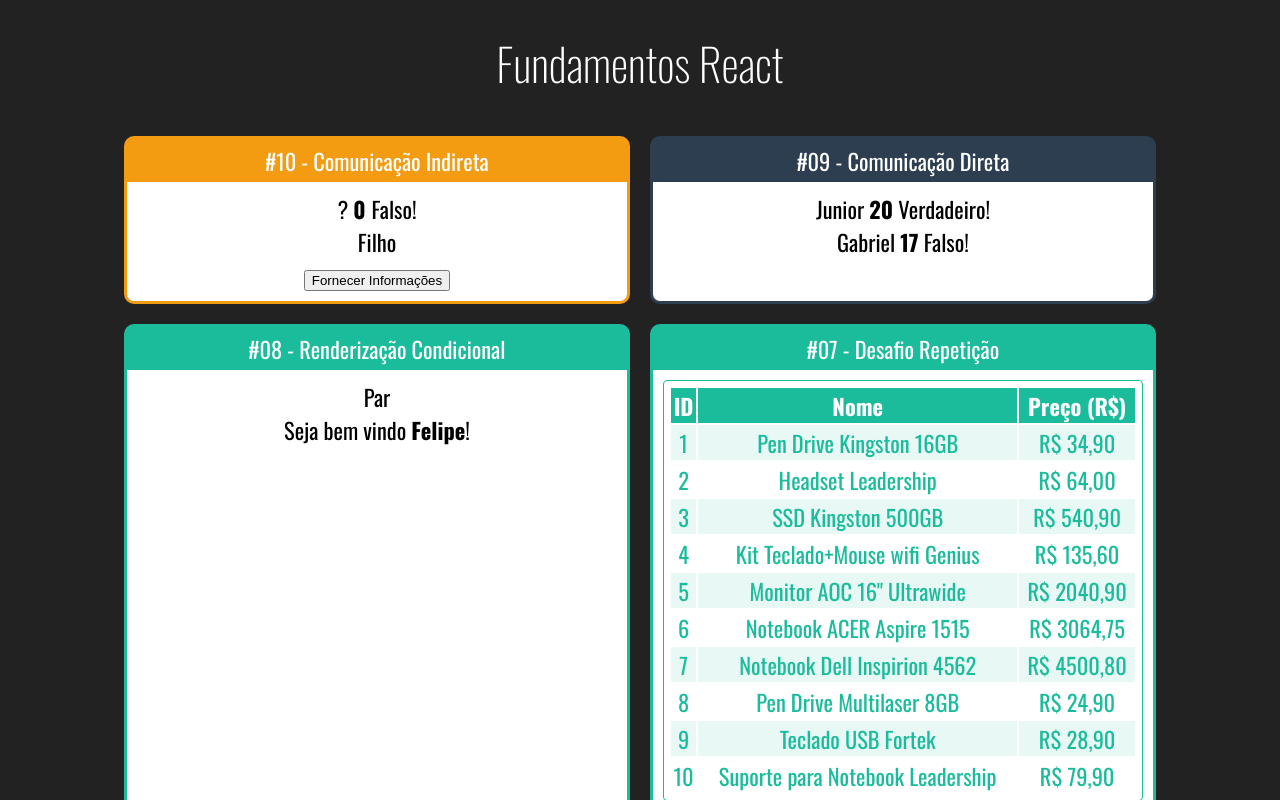
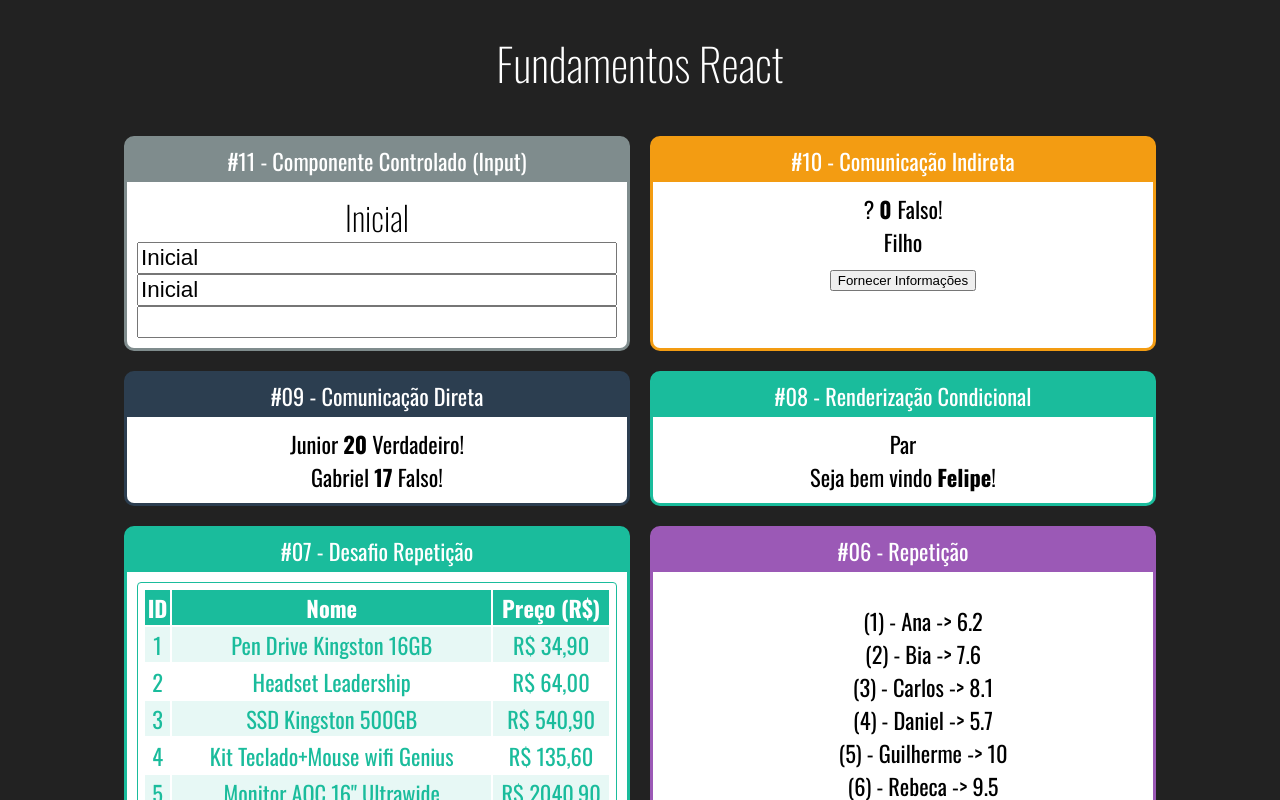
Before and after one commit to felipesntsassis/fundamentos-react, a React (Create React App) app: page / in a window 1280 px wide. Shown: the top 800 px of the page. Built offline with nearby package versions, Linux system fonts and the light colour scheme.

Commit message:
Exemplo de componentes controlados e não controlados.

```diff
--- a/src/App.jsx
+++ b/src/App.jsx
@@ -13,6 +13,8 @@ import IndiretaPai from "./components/comunicacao/IndiretaPai.jsx";
 import ParOuImpar from "./components/condicional/ParOuImpar";
 import UsuarioInfo from "./components/condicional/UsuarioInfo";
 
+import Input from './components/formulario/Input';
+
 import Card from './components/layout/Card';
 import ListaAlunos from "./components/repeticao/ListaAlunos";
 import TabelaProdutos from "./components/repeticao/TabelaProdutos";
@@ -24,6 +26,9 @@ export default _ => (
     <div className="App">
         <h1>Fundamentos React</h1>
         <div className="Cards">
+            <Card titulo="#11 - Componente Controlado (Input)" color="#7f8c8d">
+                <Input />
+            </Card>
             <Card titulo="#10 - Comunicação Indireta" color="#f39c12">
                 <IndiretaPai />
             </Card>
--- a/src/components/comunicacao/IndiretaPai.jsx
+++ b/src/components/comunicacao/IndiretaPai.jsx
@@ -3,7 +3,6 @@ import React, { useState } from 'react';
 import IndiretaFilho from './IndiretaFilho';
 
 export default props => {
-
     const [nome, setNome] = useState('?');
     const [idade, setIdade] = useState(0);
     const [nerd, setNerd] = useState(false);
--- /dev/null
+++ b/src/components/formulario/Input.css
@@ -0,0 +1,3 @@
+.Input input {
+    font-size: 1.4rem;
+}
--- /dev/null
+++ b/src/components/formulario/Input.jsx
@@ -0,0 +1,25 @@
+import React, { useState } from 'react';
+
+import './Input.css';
+
+export default props => {
+    const [valor, setValor] = useState('Inicial');
+
+    function quandoMudar(e) {
+        setValor(e.target.value);
+    }
+
+    return (
+        <div className="Input">
+            <h2>{valor}</h2>
+            <div style={{
+                display: 'flex',
+                flexDirection: 'column'
+            }}>
+                <input type="text" value={valor} onChange={quandoMudar} />
+                <input type="text" value={valor} readOnly />
+                <input type="text" value={undefined} />
+            </div>
+        </div>
+    );
+}
```
